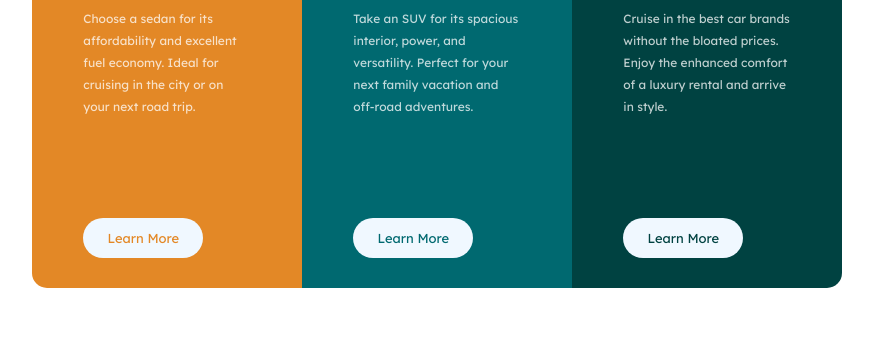
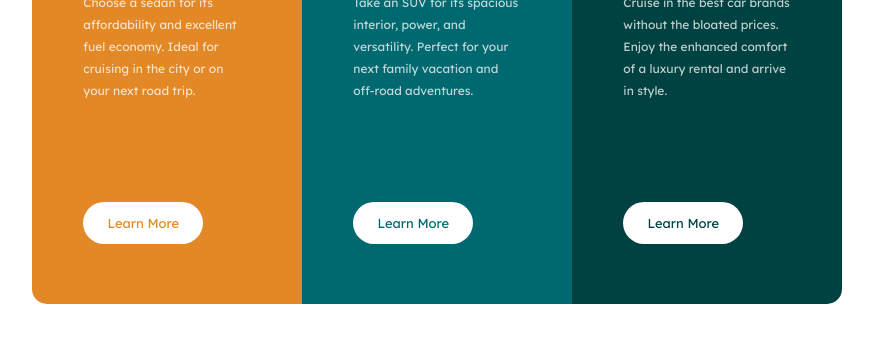
Before and after one commit to wojocode/car-card, a plain HTML site: page index.html in a window 1280 px wide. Shown: the part 337-680 px from the top of the page, without its empty margins (203-1076 px from the left). Drawn offline with Linux system fonts and the light colour scheme.

Commit message:
final version

```diff
--- a/index.html
+++ b/index.html
@@ -30,9 +30,7 @@
           <p>Choose a sedan for its affordability and excellent fuel economy. Ideal for cruising in the city
           or on your next road trip.
           </p>
-        <div class="click">
           <a class="sedan" href="#">Learn More</a>
-        </div>
     </div>
   </div>
 
@@ -45,9 +43,7 @@
           <p>Take an SUV for its spacious interior, power, and versatility. Perfect for your next family vacation
             and off-road adventures.
           </p>
-        <div class="click">
           <a class="suv" href="#">Learn More</a>
-        </div>
     </div>
   </div>
 
@@ -60,9 +56,7 @@
           <p>Cruise in the best car brands without the bloated prices. Enjoy the enhanced comfort of a luxury
             rental and arrive in style.
           </p>
-        <div class="click">
           <a class="luxury" href="#">Learn More</a>
-        </div>
     </div>
   </div>
 
--- a/style.css
+++ b/style.css
@@ -59,21 +59,21 @@ h1{
     font-size:12px;
     color:var(--transparent_white);
 }
-.click{
+a{  padding:12px 0;
+    background-color: white;
     text-align: center;
-    margin-bottom:0;
-    padding:12px 0;
-    background-color: aliceblue;
     max-width:120px;
     min-width:80px;
-    border-radius:20px;
-    font-size:13px;
+    text-decoration: none;
+    font-size: 13px;
+    border-radius: 25px;
+    border:1px solid transparent;
+    transition: all 0.2s ease-in;
 }
-.click a{
-    display:block;
-    height:100%;
-    width:100%;
-    text-decoration: none;
+a:hover{
+    color:var(--transparent_white);
+    background-color: transparent;
+    border:1px solid white;
 }
 .sedan{
     color:var(--bright_orange);
@@ -84,7 +84,6 @@ h1{
 .luxury{
     color:var(--very_dark_cyan);
 }
-
 
 @media screen and (max-width:500px){
     .wrapper{
```
